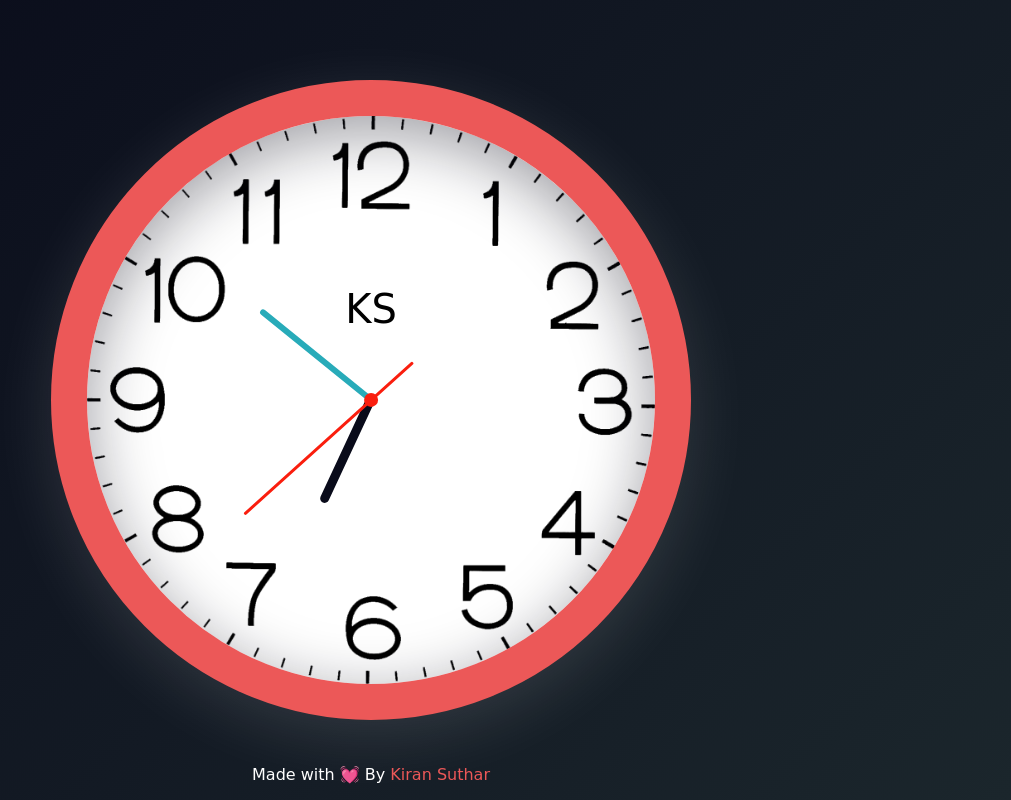
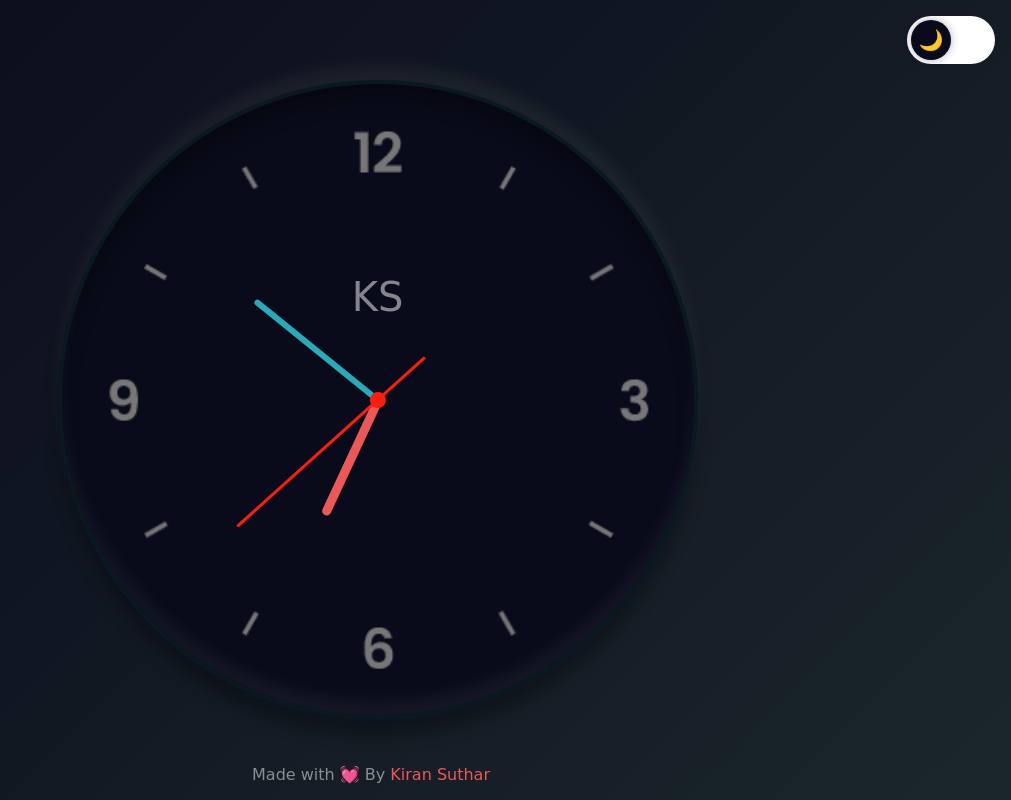
Before and after one commit to ksp1998/analog-clock, a plain HTML site: page index.html in a window 1280 px wide. Shown: the whole page, without its empty margins (269-1280 px from the left). Drawn offline with Linux system fonts and the light colour scheme; some icons are missing; a web font is replaced by a local one.

Commit message:
adding theme

```diff
--- a/clock.js
+++ b/clock.js
@@ -10,7 +10,33 @@ setInterval(() => {
     const minutes_deg = minutes * 6 + Math.floor(seconds / 10);
     const hours_deg = hours * 30 + Math.floor(minutes / 2);
 
-    document.getElementsByClassName('second-stick')[0].style.transform = `translateX(-50%) rotate(${seconds_deg}deg)`;
-    document.getElementsByClassName('minute-stick')[0].style.transform = `translateX(-50%) rotate(${minutes_deg}deg)`;
-    document.getElementsByClassName('hour-stick')[0].style.transform = `translateX(-50%) rotate(${hours_deg}deg)`;
+    secondStick.style.transform = `translateX(-50%) rotate(${seconds_deg}deg)`;
+    minuteStick.style.transform = `translateX(-50%) rotate(${minutes_deg}deg)`;
+    hourStick.style.transform = `translateX(-50%) rotate(${hours_deg}deg)`;
 }, 1000);
+
+const secondStick = document.querySelector('.second-stick');
+const minuteStick = document.querySelector('.minute-stick');
+const hourStick = document.querySelector('.hour-stick');
+
+document.querySelector('#theme').addEventListener('click', () => {
+
+    const rootVars = document.documentElement.style;
+    let theme, mainBg, clockBg, textColot;
+    if(rootVars.getPropertyValue('--theme') !== 'light') {
+        theme = 'light';
+        mainBg = 'linear-gradient(135deg, #ffffff, #dddddd)';
+        clockBg = '#ffffff';
+        textColor = 'rgba(0, 0, 0, .5)';
+    } else {
+        theme = 'dark';
+        mainBg = 'linear-gradient(135deg, #090B1A, #1B262C)';
+        clockBg = '#090B1A';
+        textColor = 'rgba(255, 255, 255, .5)';
+    }
+
+    rootVars.setProperty('--theme', theme);
+    rootVars.setProperty('--main-bg-color', mainBg);
+    rootVars.setProperty('--clock-bg-color', clockBg);
+    rootVars.setProperty('--brand-color', textColor);
+})
--- a/index.html
+++ b/index.html
@@ -5,9 +5,19 @@
     <meta http-equiv="X-UA-Compatible" content="IE=edge">
     <meta name="viewport" content="width=device-width, initial-scale=1.0">
     <link rel="stylesheet" href="style.css">
+    <link href="//netdna.bootstrapcdn.com/twitter-bootstrap/2.3.2/css/bootstrap-combined.no-icons.min.css" rel="stylesheet">
+    <link href="//netdna.bootstrapcdn.com/font-awesome/3.2.1/css/font-awesome.css" rel="stylesheet">
     <title>Clock</title>
 </head>
 <body>
+
+    <!-- theme toggler -->
+    <input class="theme" id="theme" type="checkbox">
+    <label for="theme" class="toggle">
+        <span class="handler"></span>
+    </label>
+
+    <!-- main clock -->
     <div class="clock">
         <div class="brand">KS</div>
         <div class="hour-stick"></div>
@@ -15,9 +25,11 @@
         <div class="second-stick"></div>
         <div class="center"></div>
     </div>
+
     <script src="clock.js"></script>
+
     <footer class="footer">
-        Made with 💓 By <a href="http://github.com/ksp1998" target="_black">Kiran Suthar</a>
+        Made with <span style="color: red">💓</span> By <a href="http://github.com/ksp1998" target="_black">Kiran Suthar</a>
     </footer>
 </body>
 </html>
--- a/style.css
+++ b/style.css
@@ -1,15 +1,16 @@
 @import url('https://fonts.googleapis.com/css2?family=Frijole&family=Qahiri&display=swap');
 
 :root {
-    /* --main-bg-color: #090B1A; */
+    --theme: 'light';
     --main-bg-color: linear-gradient(135deg, #090B1A, #1B262C);
-    --clock-bg-color: #ffffff;
-    --clock-border-color: #EC5858;
-    --hour-stick-color: #090B1A;
+    --clock-bg-color: #090B1A;
+    --clock-border-color: #091921;
+    --brand-color: rgba(255, 255, 255, .5);
+    --hour-stick-color: #EC5858;
     --minute-stick-color: #28ABB9;
     --second-stick-color: #FA1E0E;
-    --footer-text-color: var(--clock-bg-color);
-    --footer-link-color: var(--clock-border-color);
+    --footer-text-color: var(--brand-color);
+    --footer-link-color: var(--hour-stick-color);
 }
 
 * {
@@ -26,20 +27,71 @@ body {
     display: flex;
     justify-content: center;
     align-items: center;
+    transition: 500ms;
+}
+
+.theme {
+    visibility: hidden;
+}
+
+.toggle {
+    position: absolute;
+    top: 1rem;
+    right: 1rem;
+    width: 5.5rem;
+    height: 3rem;
+    display: flex;
+    align-items: center;
+    background: #ffffff;
+    border-radius: 2rem;
+    transition: all 500ms ease;
+    cursor: pointer;
+}
+
+.handler {
+    width: 2.5rem;
+    height: 2.5rem;
+    display: flex;
+    margin-left: 0.25rem;
+    justify-content: center;
+    align-items: center;
+    background: var(--clock-bg-color);
+    border-radius: 50%;
+    transition: all 500ms ease;
+    box-shadow: 0 0 8px rgba(0,0,0,0.3);
+}
+
+.handler:before {
+    content: '🌙';
+    font-size: 1.25rem;
+}
+
+.theme:checked + .toggle {
+    background: #090B1A;
+}
+
+.theme:checked + .toggle .handler {
+    margin-left: 50%;
+}
+
+.theme:checked + .toggle .handler::before {
+    content: '☀️';
 }
 
 .clock {
-    background-image: url(images/digits.png);
+    background-image: url(images/clock.png);
     background-size: cover;
     position: relative;
     width: 80vh;
     height: 80vh;
     background-color: var(--clock-bg-color);
     border-radius: 50%;
-    border: 2.25rem solid var(--clock-border-color);
-    box-shadow:
-        inset 0 1rem 4rem rgba(9, 11, 26, .4),
-        0 1rem 4rem rgba(255, 255, 255, 0.125);
+    border: 4px solid var(--clock-border-color);
+    box-shadow: 0 -1rem 1rem rgba(255, 255, 255, 0.05),
+                inset 0 -1rem 1rem rgba(255, 255, 255, .05),
+                0 1rem 1rem rgba(0, 0, 0, .3),
+                inset 0 1rem 1rem rgba(0, 0, 0, .3);
+    transition: 500ms;
 }
 
 .brand {
@@ -47,6 +99,7 @@ body {
     top: 30%;
     left: 50%;
     font-size: 2.5rem;
+    color:var(--brand-color);
     transform: translateX(-50%);
     font-family: 'Frijole', cursive;
     /* font-family: 'Qahiri', sans-serif; */
```
Also changed, not shown: images/clock.png (added).
